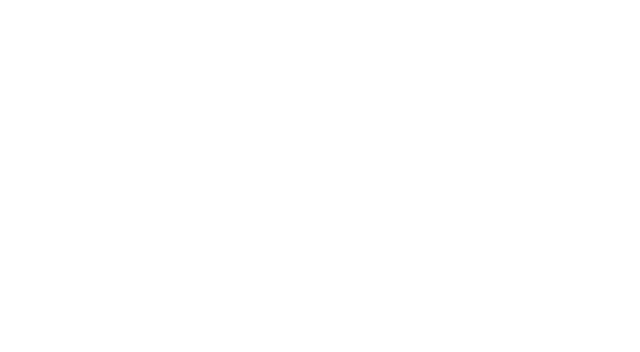
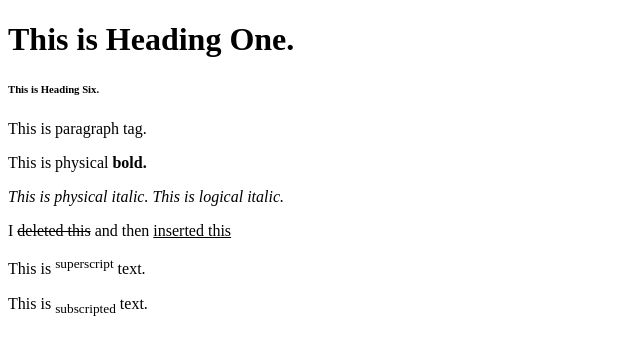
Before and after one commit to ThantZinPhyo1/Html, a plain HTML site: page Exercise1.html in a window 1280 px wide. Shown: the whole page, without its empty margins (0-640 px from the left). Drawn offline with Linux system fonts and the light colour scheme.

Commit message:
Add text exercise1

```diff
--- a/Exercise1.html
+++ b/Exercise1.html
@@ -7,6 +7,20 @@
     </title>
 </head>
 <body>
-
+    <h1>This is Heading One.</h1>
+    <h6>This is Heading Six.</h6>
+    <p>This is paragraph tag.</p>
+    <p>This is physical <b>bold.</b></p>
+    <i>This is physical italic.</i>
+    <em>This is logical italic.</em>
+    <p>
+  I <del>deleted this</del> and then <ins>inserted this</ins>
+    </p>
+    <p>
+        This is <sup>superscript</sup> text.
+    </p>
+    <p>
+        This is <sub>subscripted</sub> text.
+    </p>
 </body>
 </html>
```
